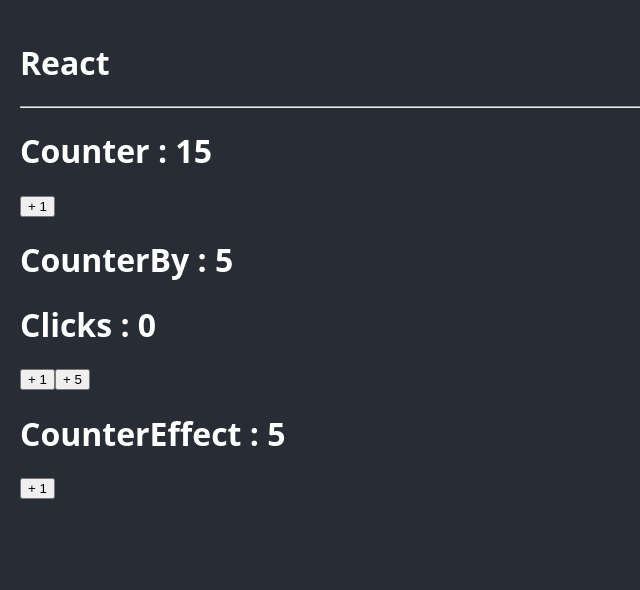
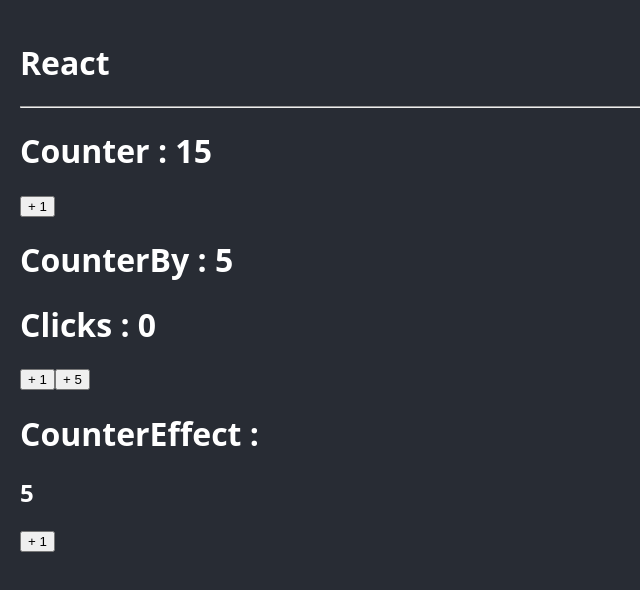
Before and after one commit to CodingJhames/react-pro, a React (Vite) app in the folder bases/: page / in a window 1280 px wide. Shown: the top 590 px of the page, without its empty margins (0-640 px from the left). Built offline with nearby package versions, Linux system fonts and the light colour scheme.

Commit message:
greensock animatio added once reach maximum value

```diff
--- a/bases/package.json
+++ b/bases/package.json
@@ -9,6 +9,7 @@
     "preview": "vite preview"
   },
   "dependencies": {
+    "gsap": "^3.11.1",
     "react": "^18.2.0",
     "react-dom": "^18.2.0"
   },
--- a/bases/src/bases/CounterEffect.tsx
+++ b/bases/src/bases/CounterEffect.tsx
@@ -1,4 +1,5 @@
 import { useEffect, useState } from 'react';
+import { gsap } from 'gsap';
 
 const maximum_count = 10;
 export const CounterEffect = (  ) => {
@@ -18,11 +19,16 @@
       if ( counter < 10 ) return;
       console.log('%cSe llegó al valor máximo','color:red; background-color: white;');
 
+      gsap.to('h2',{y:-10, duration: 0.2, ease:'ease.out' }).then( () => {
+          gsap.to('h2', { y:0, duration: 1, ease:'bounce.out' } )
+      } )
+
     }, [counter])
 
   return (
     <>
-        <h1>CounterEffect : { counter }</h1>
+        <h1>CounterEffect : </h1>
+        <h2>{ counter }</h2>
         <button
         onClick={ handleClick }>+ 1</button>
 
```
Also changed, not shown: 1 other file (tests, documents, lock files or other folders).
